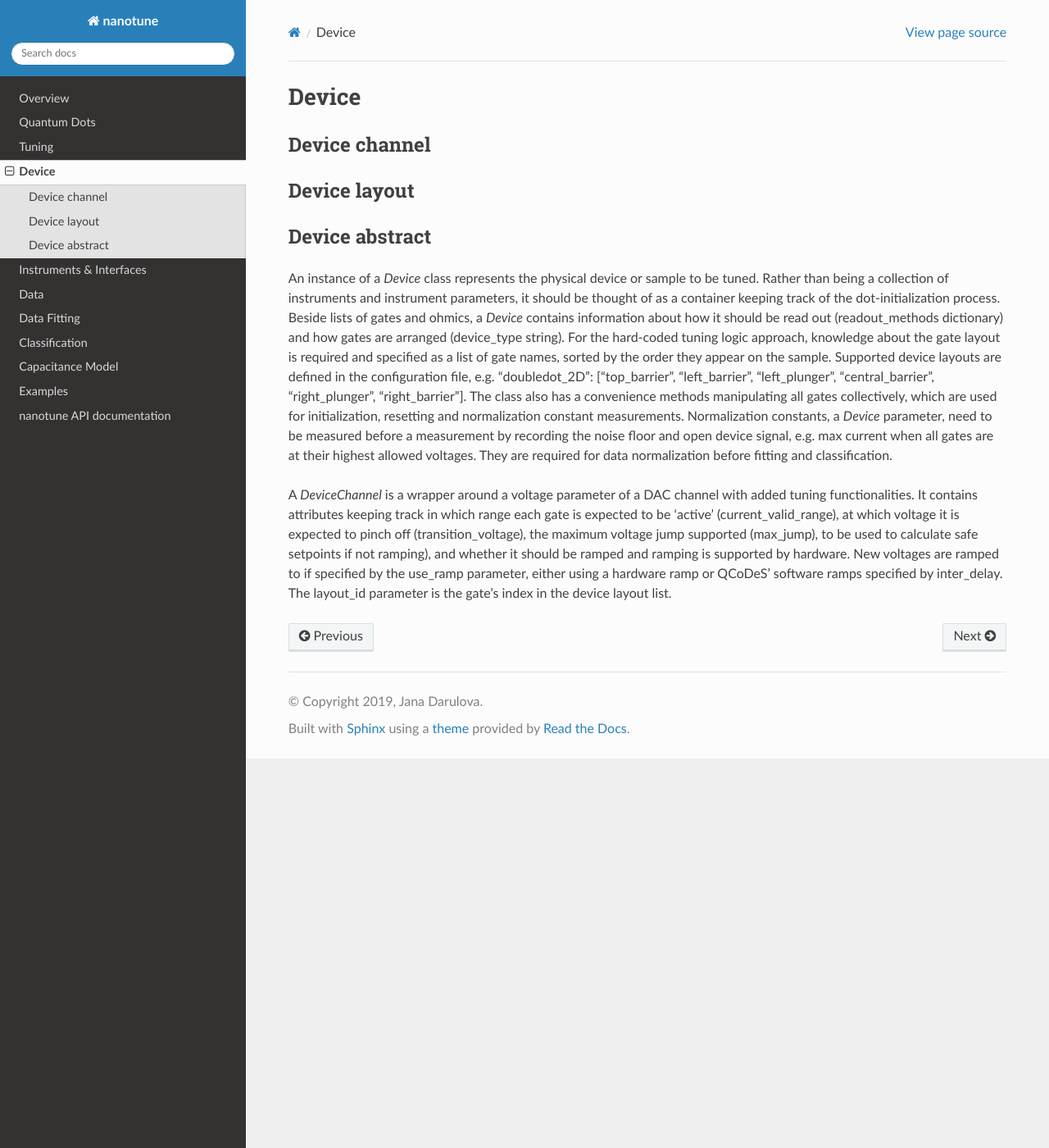
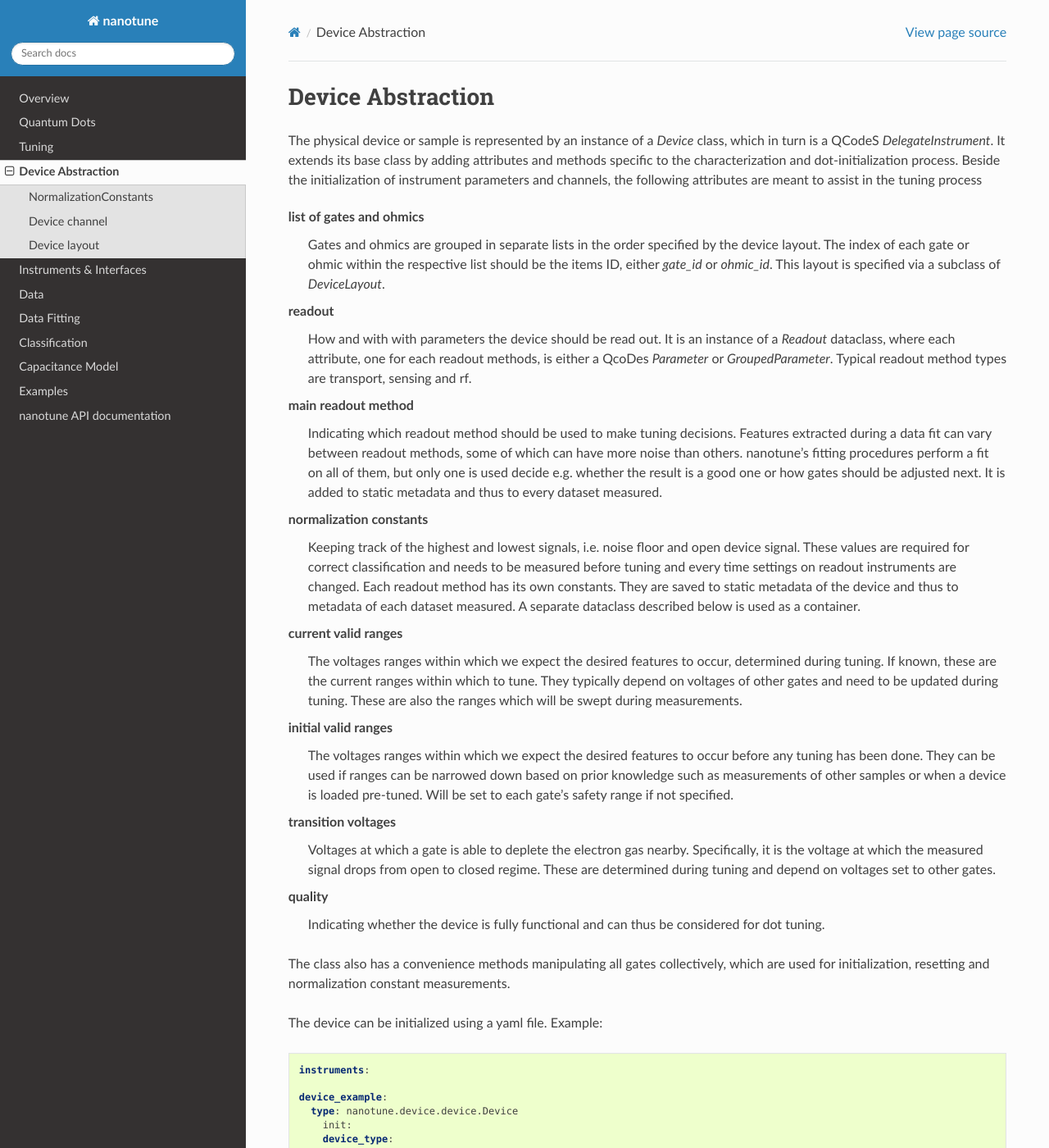
Before and after one commit to microsoft/nanotune, a Sphinx documentation site: the page built from docs/device/index.rst, in a window 1280 px wide and 1400 px high. Shown: the whole window at 82% size. Built offline with Sphinx 7.4.7 and the Read the Docs theme 2.0.0, drawn with Linux system fonts in a browser that asks for light colours; the version number could not be read and is left out; some of the changed text lies outside the part shown.

Commit message:
edit device section

```diff
--- a/docs/device/index.rst
+++ b/docs/device/index.rst
@@ -1,43 +1,163 @@
 .. _device:
 
-Device
-======
+Device Abstraction
+==================
+
+The physical device or sample is represented by an instance of a `Device` class, which
+in turn is a QCodeS `DelegateInstrument`. It extends its base class by adding
+attributes and methods specific to the characterization and
+dot-initialization process.
+Beside the initialization of instrument parameters and channels, the following
+attributes are meant to assist in the tuning process
+
+list of gates and ohmics
+    Gates and ohmics are grouped in separate lists in the order specified by
+    the device layout. The index of each gate or ohmic within the respective
+    list should be the items ID, either `gate_id` or `ohmic_id`. This layout
+    is specified via a subclass of `DeviceLayout`.
+
+readout
+    How and with with parameters the device should be read out. It is an
+    instance of a `Readout` dataclass,
+    where each
+    attribute, one for each readout methods, is either a QcoDes `Parameter` or
+    `GroupedParameter`. Typical readout method types are transport, sensing and rf.
+
+main readout method
+    Indicating which readout method should be used to make tuning decisions. Features
+    extracted during a data fit can vary between readout methods, some of which
+    can have more noise than others. nanotune's fitting procedures perform a fit
+    on all of them, but only one is used decide e.g. whether the result is a
+    good one or how gates should be adjusted next.
+    It is added to static metadata and thus to every dataset measured.
+
+normalization constants
+    Keeping track of the highest and lowest signals, i.e. noise floor and open device
+    signal. These values are required for correct classification and needs to
+    be measured
+    before tuning and every time settings on
+    readout instruments are changed. Each readout method has its own constants.
+    They are saved to static metadata of the device and thus to metadata of each
+    dataset measured. A separate dataclass described below is used as a
+    container.
+
+current valid ranges
+    The voltages ranges within which we expect the desired features to occur,
+    determined during tuning. If known, these are the current ranges within
+    which to tune. They typically depend on
+    voltages of other gates and need to be updated during tuning. These
+    are also the ranges which will be swept during measurements.
+
+initial valid ranges
+    The voltages ranges within which we expect the desired features to occur
+    before any tuning has been done. They can be used if ranges can be narrowed down
+    based on prior knowledge such as measurements of other samples or when
+    a device is loaded pre-tuned.
+    Will be set to each gate's safety range if not specified.
+
+transition voltages
+    Voltages at which a gate is able to deplete the electron gas nearby.
+    Specifically, it is the voltage at which the measured signal drops from open
+    to closed regime. These are determined during tuning and depend on voltages
+    set to other gates.
+
+quality
+    Indicating whether the device is fully functional and can thus be considered
+    for dot tuning.
+
+
+The class also has a convenience methods manipulating all gates collectively,
+which are used for initialization, resetting and normalization constant
+measurements.
+
+
+The device can be initialized using a yaml file. Example:
+
+.. code-block:: yaml
+
+    instruments:
+
+    device_example:
+      type: nanotune.device.device.Device
+        init:
+        device_type:
+          doubledot
+        normalization_constants:
+          transport: [0, 2]
+          sensing: [-0.3, 0.6]
+        channels:
+          type: nanotune.device.device_channel.DeviceChannel
+          top_barrier:
+            channel: dac.ch01
+            gate_id: 0
+          left_plunger:
+            channel: dac.ch02
+            gate_id: 1
+          left_ohmic:
+            channel: dac.ch10
+            ohmic_id: 0
+        readout:
+          transport:
+            lockin.X
+          sensing:
+            rf.phase
+        initial_valid_ranges:
+            top_barrier: [-3, 0]
+        current_valid_ranges:
+            top_barrier: [-0.5, 0]
+        transition_voltages:
+            top_barrier: -0.4
+
+NormalizationConstants
+----------------------
+
+This dataclass is used to hold and update normalization constants of a device.
+Each attribute keeps track of the constants of one readout method, e.g. transport,
+sensing and rf.
 
 Device channel
 --------------
+
+A `DeviceChannel` is a wrapper of an instrument channel parameter such as a
+DAC channel with added functionalities.
+
+gate ID
+    Identifier indicating which gate of a device layout the channel
+    represents. Example: a left barrier's ID of a `DoubleDotLayout` is 1.
+
+ohmic ID
+    Identifier indicating which ohmic of a sample or device layout the channel
+    represents.
+
+safety voltage range
+    Voltage range within within which the gate is guaranteed not to damage the
+    device.
+
+supports hardware ramp
+    Wether the instrument channel and thus instrument itself can sweep/set voltages
+    with a hardware ramp.
+
+use ramp
+    Whether voltages should be set or ramped.
+
+ramp rate
+    Rate at which voltages should be ramped if `use_ramp = True`.
+
+max voltage step
+    Maximum voltage step supported by the gate, i.e. the largest voltage change
+    that can be set without ramping such that the device is not damaged.
+
+relay state
+    If the DAC has relay states, this attribute indicates the current
+    setting of it. Examples: ground or floating.
 
 
 Device layout
 -------------
 
-
-Device abstract
----------------
-
-An instance of a `Device` class represents the physical device or sample to be
-tuned. Rather than being a collection of instruments and instrument parameters,
-it should be thought of as a container keeping track of the dot-initialization
-process. Beside lists of gates and ohmics, a `Device` contains information
-about how it should be read out (readout_methods dictionary) and how gates
-are arranged (device_type string). For the hard-coded tuning logic approach,
-knowledge about the gate layout is required and specified as a list of gate
-names, sorted by the order they appear on the sample. Supported device
-layouts are defined in the configuration file, e.g. "doubledot_2D":
-["top_barrier", "left_barrier", "left_plunger", "central_barrier",
-"right_plunger", "right_barrier"].
-The class also has a convenience methods manipulating all gates collectively,
-which are used for initialization, resetting and normalization constant
-measurements. Normalization constants, a `Device` parameter, need to be
-measured before a measurement by recording the noise floor and open device
-signal, e.g. max current when all gates are at their highest allowed voltages.
-They are required for data normalization before fitting and classification.
-
-A `DeviceChannel` is a wrapper around a voltage parameter of a DAC channel with added
-tuning functionalities. It contains attributes keeping track in which range
-each gate is expected to be 'active' (current_valid_range), at which voltage
-it is expected to pinch off (transition_voltage), the maximum voltage jump
-supported (max_jump), to be used to calculate safe setpoints if not ramping),
-and whether it should be ramped and ramping is supported by hardware.
-New voltages are ramped to if specified by the use_ramp parameter, either
-using a hardware ramp or QCoDeS' software ramps specified by inter_delay.
-The layout_id parameter is the gate's index in the device layout list.
+The `DeviceLayout` class serves as interface for specifying a device
+layout. A subclass needs to implement the methods which return the gate IDs of
+device channels serving the specific purpose. For example, the method
+`barriers` needs to return the gate IDs of all barriers of the device.
+`DeviceLayout` is a dataclass inheriting from the abstract `IDeviceLayout`.
+An example of a device layout implement is `DoubleDotLayout`.
```
Also changed, not shown: 1 other file.
